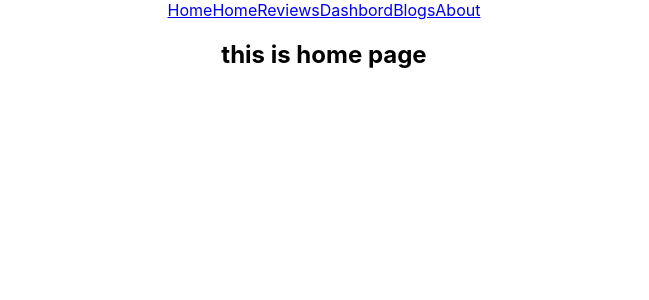
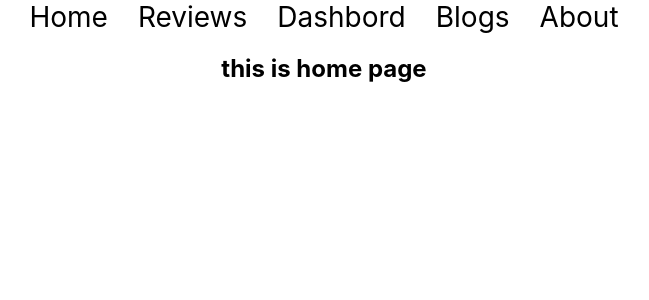
Before and after one commit to new-hero/assignment9, a React (Create React App) app: page / in a window 1280 px wide. Shown: the top 300 px of the page, without its empty margins (316-965 px from the left). Built offline with nearby package versions, Linux system fonts and the light colour scheme.

Commit message:
404 page is added

```diff
--- a/src/App.js
+++ b/src/App.js
@@ -22,6 +22,7 @@ function App() {
         <Route path='/dashbord' element={<Dashbord />} />
         <Route path='/blogs' element={<Blogs />} />
         <Route path='/about' element={<About />} />
+        <Route path='*' element={<Notfound />} />
       </Routes>
     </div>
   );
--- a/src/components/Header/Header.css
+++ b/src/components/Header/Header.css
@@ -0,0 +1,10 @@
+.nav-item {
+    text-decoration: none;
+    padding: 10px 15px;
+    font-size: 28px;
+    color: black;
+}
+
+.nav-item:hover {
+    color: orange;
+}
--- a/src/components/Header/Header.js
+++ b/src/components/Header/Header.js
@@ -1,15 +1,15 @@
 import React from 'react';
 import { Link } from 'react-router-dom';
+import './Header.css'
 
 const Header = () => {
     return (
         <div>
-            <Link to='/'>Home</Link>
-            <Link to='/home'>Home</Link>
-            <Link to='/reviews'>Reviews</Link>
-            <Link to='/dashbord'>Dashbord</Link>
-            <Link to='/blogs'>Blogs</Link>
-            <Link to='/about'>About</Link>
+            <Link className='nav-item' to='/'>Home</Link>
+            <Link className='nav-item' to='/reviews'>Reviews</Link>
+            <Link className='nav-item' to='/dashbord'>Dashbord</Link>
+            <Link className='nav-item' to='/blogs'>Blogs</Link>
+            <Link className='nav-item' to='/about'>About</Link>
         </div>
     );
 };
```
